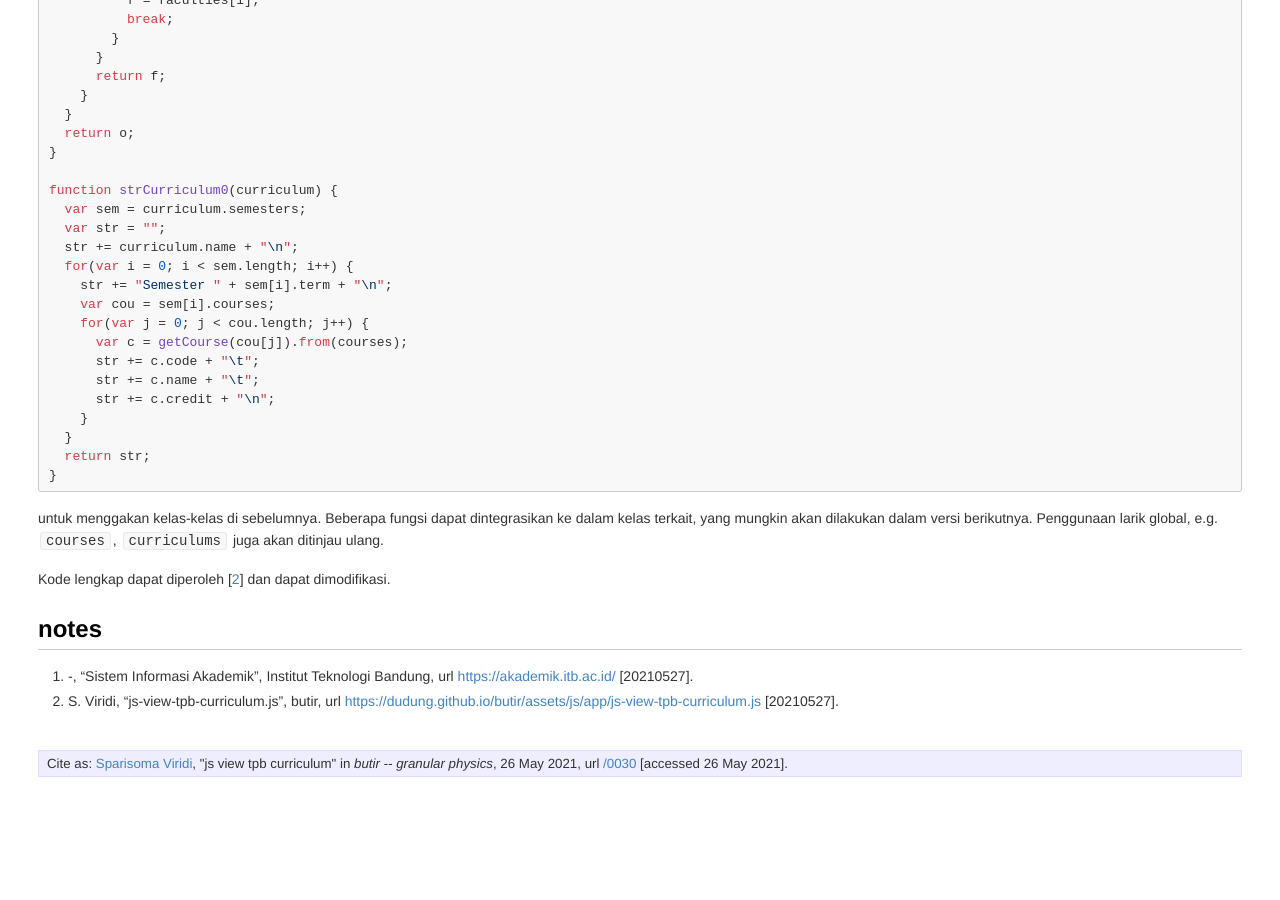
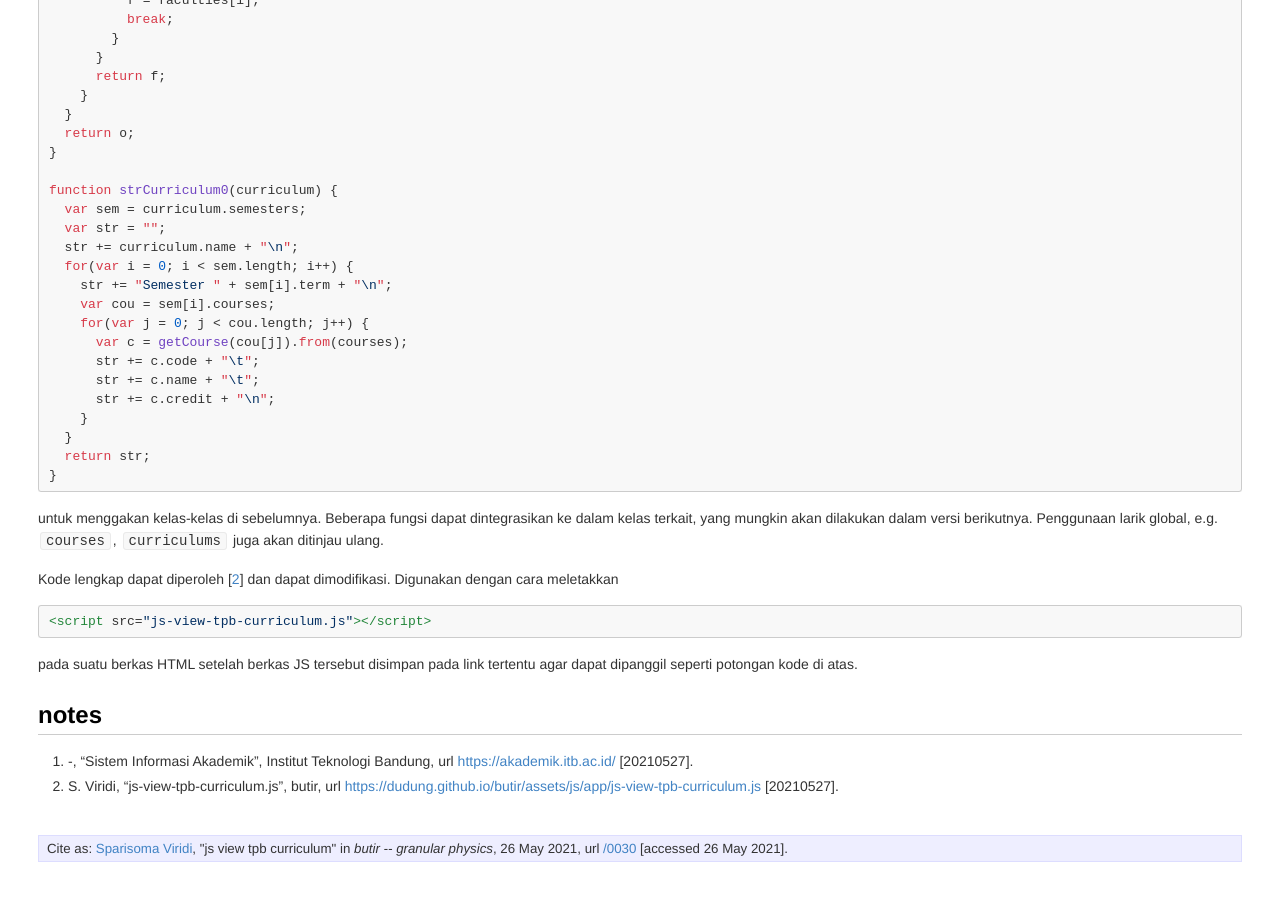
Before and after one commit to dudung/butir, a Jekyll site: the page built from _posts/0/03/2021-05-25-js-view-tpb-curriculum.md, in a window 1280 px wide and 900 px high, scrolled down 2367 px. Built offline with Jekyll 4.4.1, drawn with Linux system fonts in a browser that asks for light colours; before the commit the page ends 3182 px from its top, so only the background shows below that.

Commit message:
how to use js

````diff
--- a/_posts/0/03/2021-05-25-js-view-tpb-curriculum.md
+++ b/_posts/0/03/2021-05-25-js-view-tpb-curriculum.md
@@ -170,7 +170,13 @@ function strCurriculum0(curriculum) {
 
 untuk menggakan kelas-kelas di sebelumnya. Beberapa fungsi dapat dintegrasikan ke dalam kelas terkait, yang mungkin akan dilakukan dalam versi berikutnya. Penggunaan larik global, e.g. `courses`, `curriculums` juga akan ditinjau ulang.
 
-Kode lengkap dapat diperoleh [[2](#r02)] dan dapat dimodifikasi.
+Kode lengkap dapat diperoleh [[2](#r02)] dan dapat dimodifikasi. Digunakan dengan cara meletakkan
+
+```html
+<script src="js-view-tpb-curriculum.js"></script>
+```
+
+pada suatu berkas HTML setelah berkas JS tersebut disimpan pada link tertentu agar dapat dipanggil seperti potongan kode di atas.
 
 
 ## notes
````
